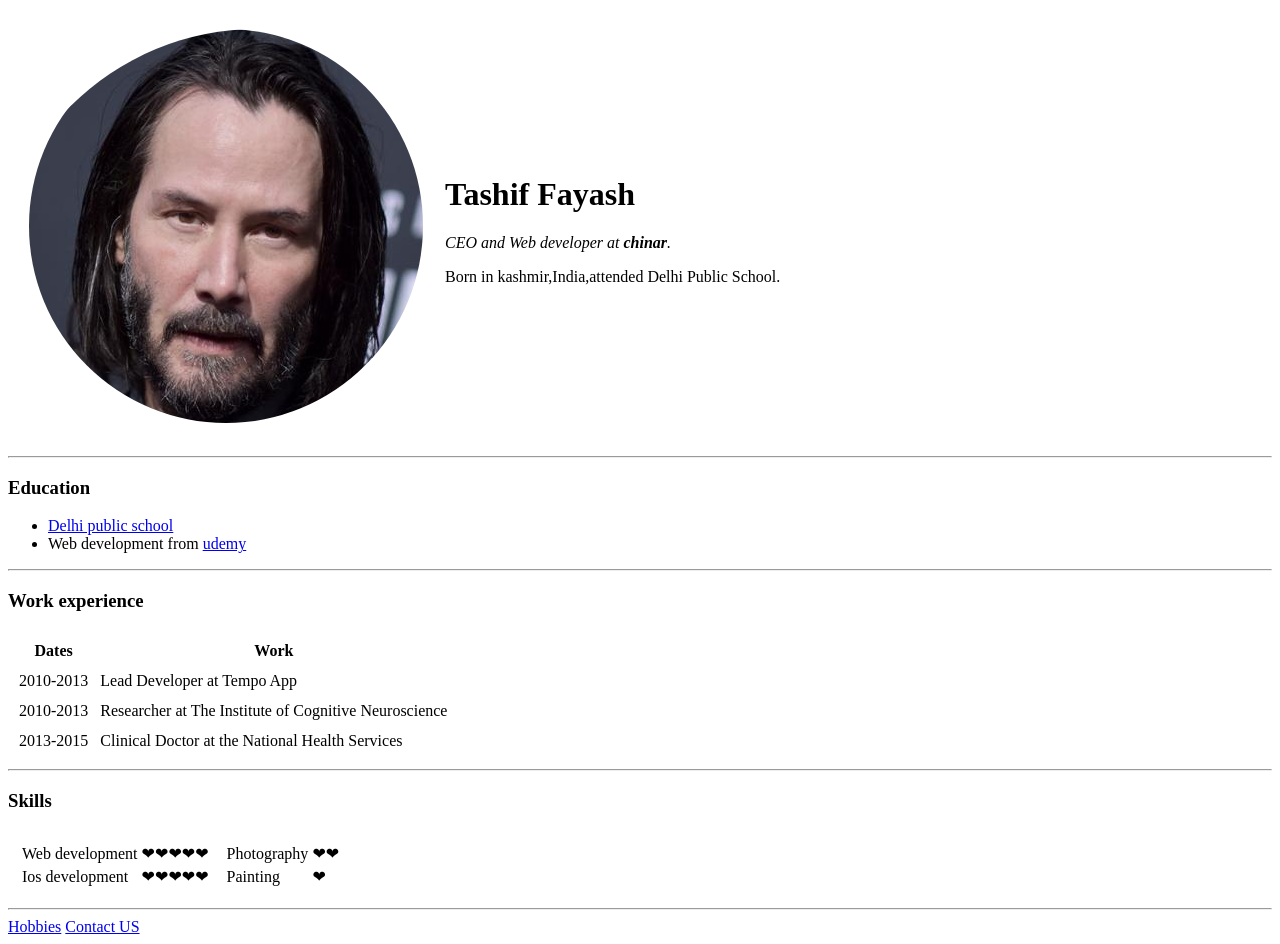
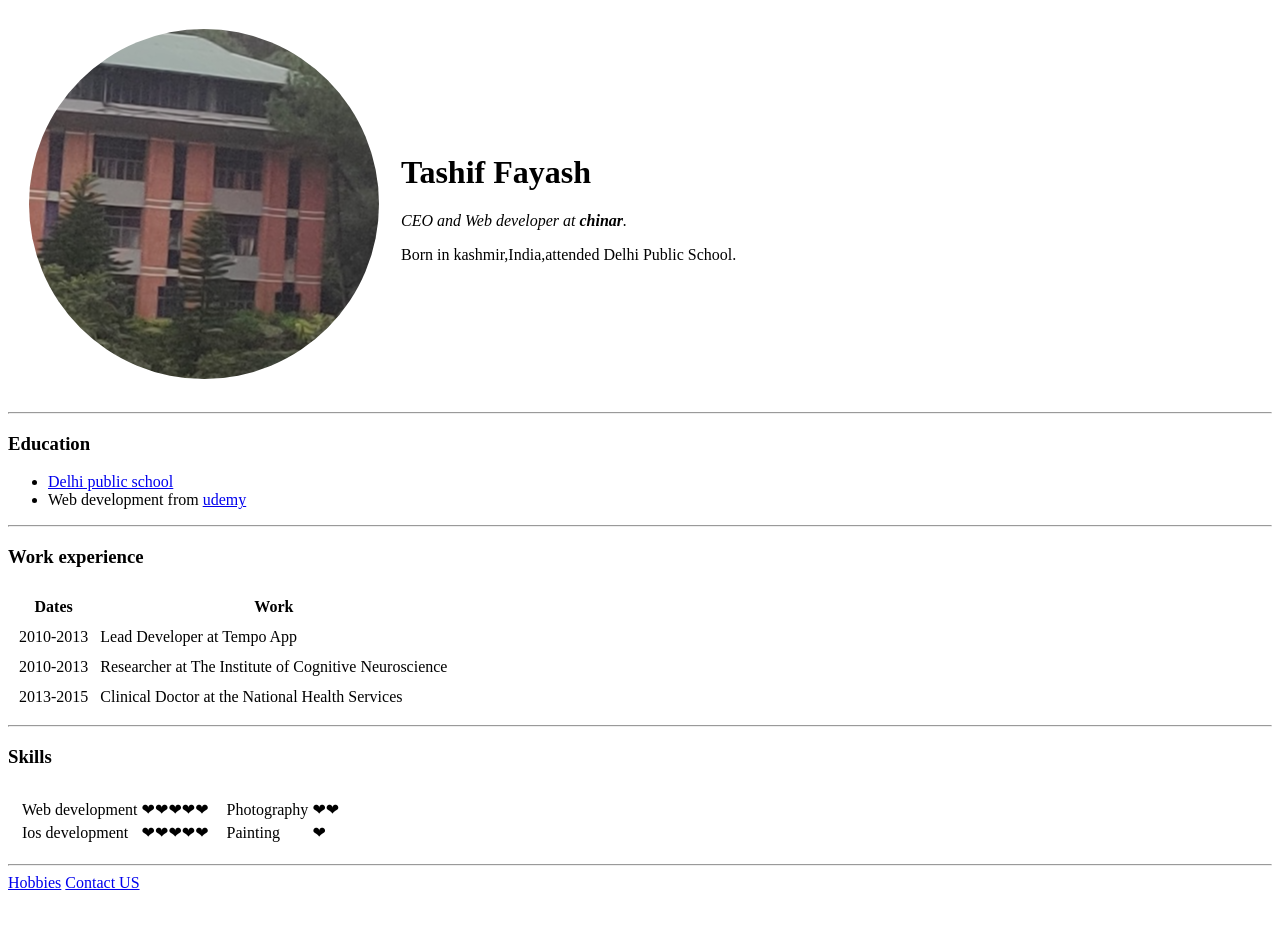
Before and after one commit to TashifFayash/Cv, a plain HTML site: page index.html in a window 1280 px wide. After the commit the page ends 900 px from the top, so only its background shows below. Drawn offline with Linux system fonts and the light colour scheme.

Commit message:
Update index.html

```diff
--- a/index.html
+++ b/index.html
@@ -9,7 +9,7 @@
 <body>
   <table cellspacing="20">
     <tr>
-      <td><img src="John.png" alt="pic of john wick">
+      <td><img src="pic.png" alt="pic of nature">
       </td>
       <td>
         <h1>Tashif Fayash</h1>
```
